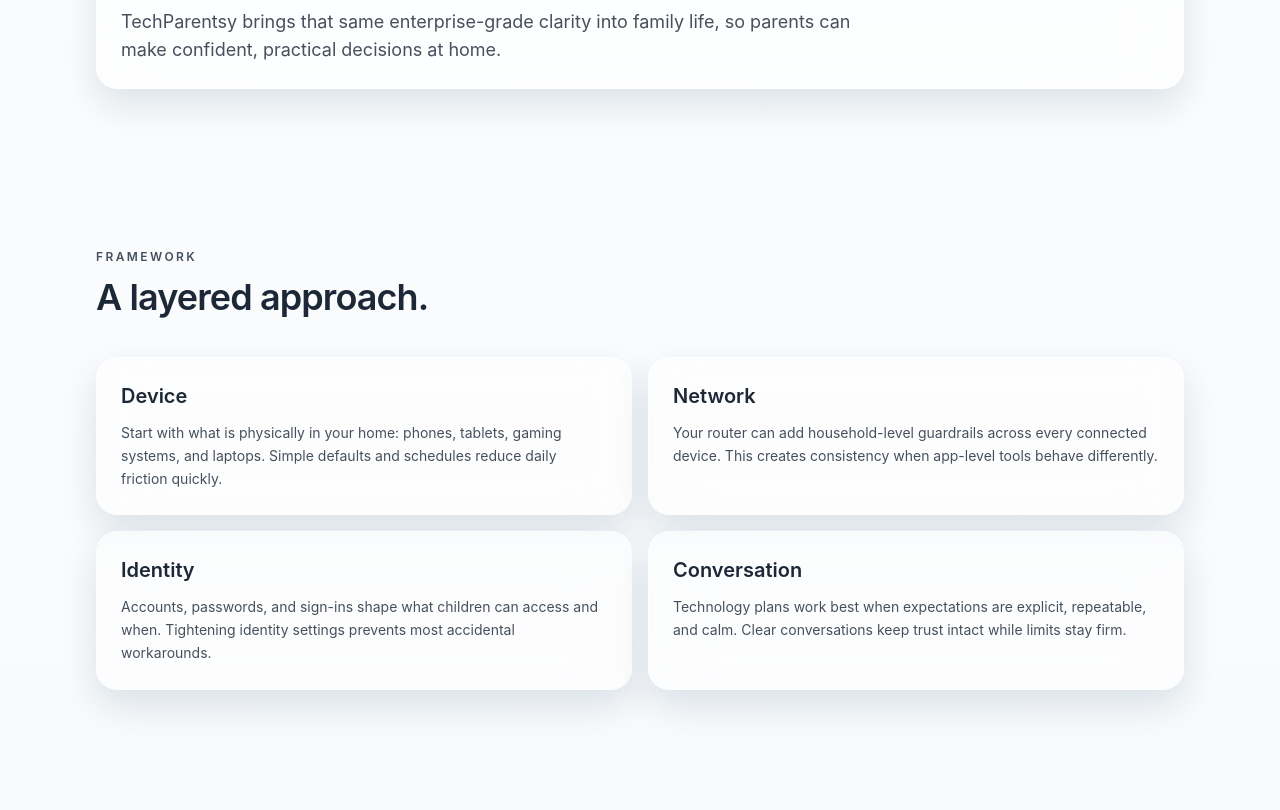
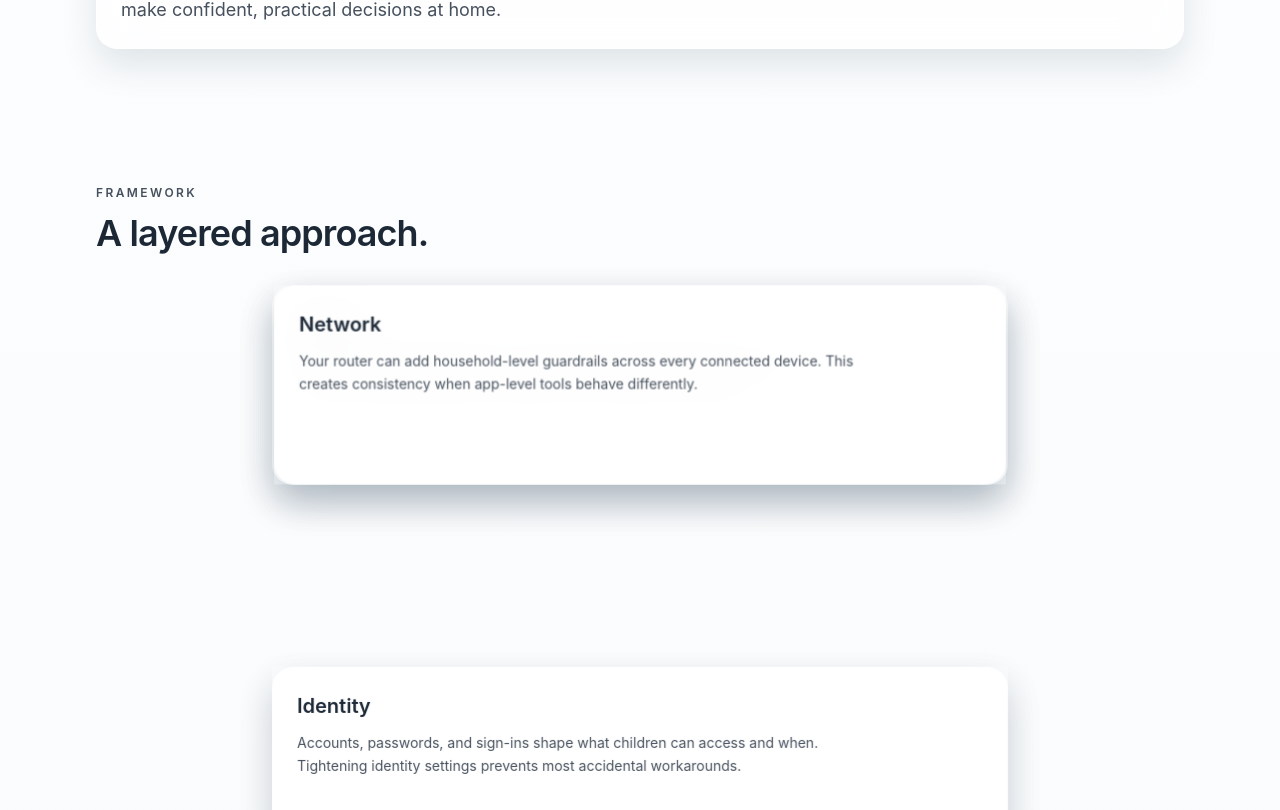
Before and after one commit to TechParentsy/techparentsy.com, a Next.js app: page / in a window 1280 px wide. Shown: the part 1390-2200 px from the top of the page. Built offline with nearby package versions, Linux system fonts and the light colour scheme.

Commit message:
Implement layered scroll stack behavior with pinned sequence

```diff
--- a/app/page.tsx
+++ b/app/page.tsx
@@ -3,6 +3,7 @@ import { Button } from '@/components/Button';
 import { Container } from '@/components/Container';
 import { EpisodeCard } from '@/components/EpisodeCard';
 import { GlassCard } from '@/components/GlassCard';
+import { LayersSection } from '@/components/LayersSection';
 import { SectionHeading } from '@/components/SectionHeading';
 import { TakeawayForm } from '@/components/TakeawayForm';
 import { ThemeToggle } from '@/components/ThemeToggle';
@@ -102,7 +103,7 @@ export default function HomePage() {
           </Container>
         </section>
 
-        <section className="pt-28 pb-12">
+        <section className="pt-20 pb-8 sm:pt-24 sm:pb-10">
           <Container>
             <GlassCard className="space-y-6">
               <SectionHeading title="Businesses get enterprise controls. Parents get afterthought tools." />
@@ -120,7 +121,7 @@ export default function HomePage() {
           </Container>
         </section>
 
-        <section id="about" className="pt-28 pb-12">
+        <section id="about" className="pt-20 pb-8 sm:pt-24 sm:pb-10">
           <Container>
             <GlassCard>
               <SectionHeading title="Hi, I'm Jake." className="mb-4" />
@@ -138,21 +139,9 @@ export default function HomePage() {
           </Container>
         </section>
 
-        <section className="pt-28 pb-12">
-          <Container>
-            <SectionHeading eyebrow="Framework" title="A layered approach." className="mb-10" />
-            <div className="grid gap-4 sm:grid-cols-2">
-              {layerCards.map((layer) => (
-                <GlassCard key={layer.title} className="h-full">
-                  <h3 className="tp-h3">{layer.title}</h3>
-                  <p className="tp-small mt-3 max-w-prose">{layer.description}</p>
-                </GlassCard>
-              ))}
-            </div>
-          </Container>
-        </section>
+        <LayersSection cards={layerCards} />
 
-        <section id="podcast" className="pt-28 pb-12">
+        <section id="podcast" className="pt-20 pb-8 sm:pt-24 sm:pb-10">
           <Container>
             <SectionHeading eyebrow="Podcast" title="Start here" className="mb-10" />
             <div className="grid gap-4 md:grid-cols-2">
@@ -168,7 +157,7 @@ export default function HomePage() {
           </Container>
         </section>
 
-        <section className="pt-28 pb-12">
+        <section className="pt-20 pb-8 sm:pt-24 sm:pb-10">
           <Container>
             <GlassCard>
               <SectionHeading title="If you do nothing else this week...">
@@ -181,7 +170,7 @@ export default function HomePage() {
           </Container>
         </section>
 
-        <section id="takeaway" className="pt-28 pb-12">
+        <section id="takeaway" className="pt-20 pb-8 sm:pt-24 sm:pb-10">
           <Container>
             <GlassCard>
               <SectionHeading title="Get this week's practical step" className="mb-6">
--- a/components/GlassCard.tsx
+++ b/components/GlassCard.tsx
@@ -1,13 +1,15 @@
-import type { ReactNode } from 'react';
+import type { CSSProperties, ReactNode } from 'react';
 
 type GlassCardProps = {
   children: ReactNode;
   className?: string;
+  style?: CSSProperties;
 };
 
-export function GlassCard({ children, className = '' }: GlassCardProps) {
+export function GlassCard({ children, className = '', style }: GlassCardProps) {
   return (
     <div
+      style={style}
       className={`rounded-glass border border-white/55 bg-white/60 p-6 shadow-glass backdrop-blur-xl transition-transform duration-200 md:hover:-translate-y-0.5 dark:border-white/10 dark:bg-slate-900/45 ${className}`}
     >
       {children}
--- /dev/null
+++ b/components/LayersSection.tsx
@@ -0,0 +1,173 @@
+'use client';
+
+import { CSSProperties, useEffect, useMemo, useRef, useState } from 'react';
+
+import { Container } from '@/components/Container';
+import { GlassCard } from '@/components/GlassCard';
+import { SectionHeading } from '@/components/SectionHeading';
+import { useScrollSectionProgress } from '@/hooks/useScrollSectionProgress';
+
+type LayerCard = {
+  title: string;
+  description: string;
+};
+
+type LayersSectionProps = {
+  cards: LayerCard[];
+};
+
+function clamp(value: number, min: number, max: number): number {
+  return Math.min(max, Math.max(min, value));
+}
+
+function smoothstep(t: number): number {
+  return t * t * (3 - 2 * t);
+}
+
+export function LayersSection({ cards }: LayersSectionProps) {
+  const sectionRef = useRef<HTMLElement>(null);
+  const listRef = useRef<HTMLDivElement>(null);
+  const cardRefs = useRef<Array<HTMLDivElement | null>>([]);
+  const jumpedRef = useRef(false);
+  const lastProgressRef = useRef(0);
+  const jumpTimeoutRef = useRef<number | null>(null);
+
+  const progress = useScrollSectionProgress(listRef);
+  const [reducedMotion, setReducedMotion] = useState(false);
+  const [offsets, setOffsets] = useState<number[]>([]);
+
+  useEffect(() => {
+    const media = window.matchMedia('(prefers-reduced-motion: reduce)');
+    const setFromMedia = () => setReducedMotion(media.matches);
+    setFromMedia();
+
+    if (typeof media.addEventListener === 'function') {
+      media.addEventListener('change', setFromMedia);
+      return () => media.removeEventListener('change', setFromMedia);
+    }
+
+    media.addListener(setFromMedia);
+    return () => media.removeListener(setFromMedia);
+  }, []);
+
+  useEffect(() => {
+    const measure = () => {
+      const nodes = cardRefs.current;
+      if (!nodes.length || !nodes[0]) return;
+
+      const firstTop = nodes[0].offsetTop;
+      const nextOffsets = nodes.map((node) => {
+        if (!node) return 0;
+        return node.offsetTop - firstTop;
+      });
+      setOffsets(nextOffsets);
+    };
+
+    const raf = requestAnimationFrame(measure);
+    window.addEventListener('resize', measure);
+
+    return () => {
+      cancelAnimationFrame(raf);
+      window.removeEventListener('resize', measure);
+    };
+  }, [cards.length]);
+
+  useEffect(() => {
+    if (reducedMotion) return;
+
+    const previous = lastProgressRef.current;
+    const crossedDownward = progress < previous;
+    const crossedThreshold = previous < 0.78 && progress >= 0.78;
+    lastProgressRef.current = progress;
+
+    // Trigger only once, only when crossing threshold while scrolling down.
+    if (jumpedRef.current || crossedDownward || !crossedThreshold) return;
+
+    const current = sectionRef.current;
+    const nextSection = current?.nextElementSibling as HTMLElement | null;
+    if (!nextSection) return;
+
+    jumpedRef.current = true;
+    jumpTimeoutRef.current = window.setTimeout(() => {
+      nextSection.scrollIntoView({ behavior: 'smooth', block: 'start' });
+      jumpTimeoutRef.current = null;
+    }, 360);
+  }, [progress, reducedMotion]);
+
+  useEffect(() => {
+    return () => {
+      if (jumpTimeoutRef.current !== null) {
+        window.clearTimeout(jumpTimeoutRef.current);
+      }
+    };
+  }, []);
+
+  const cardStyles = useMemo(() => {
+    if (reducedMotion) {
+      return cards.map(() => ({} as CSSProperties));
+    }
+
+    // Explicit stagger windows tuned for readable, sequential stacking.
+    const timing = [
+      { start: 0, duration: 0 }, // card 1 stays base
+      { start: 0.2, duration: 0.22 }, // card 2
+      { start: 0.45, duration: 0.22 }, // card 3
+      { start: 0.62, duration: 0.12 }, // card 4
+    ];
+
+    return cards.map((_, index) => {
+      if (index === 0) {
+        return {
+          zIndex: 1,
+          transition: 'transform 320ms ease-out, opacity 280ms ease-out, box-shadow 320ms ease-out',
+        } as CSSProperties;
+      }
+
+      const { start, duration } = timing[index] ?? { start: 0.72 + (index - 3) * 0.14, duration: 0.14 };
+      const end = start + duration;
+      const rawT = clamp((progress - start) / (end - start), 0, 1);
+      const cardT = smoothstep(rawT);
+
+      const targetOffset = offsets[index] ?? index * 220;
+      const translateY = -targetOffset * cardT;
+      const scale = 1 - (cards.length - 1 - index) * 0.003 * cardT;
+      const shadowAlpha = clamp(0.1 + index * 0.024 * cardT, 0.08, 0.2);
+
+      return {
+        transform: `translateY(${translateY.toFixed(1)}px) scale(${scale.toFixed(4)})`,
+        zIndex: index + 1,
+        boxShadow: `0 18px 36px rgba(15, 23, 42, ${shadowAlpha.toFixed(3)})`,
+        transition: 'transform 320ms ease-out, box-shadow 320ms ease-out',
+      } as CSSProperties;
+    });
+  }, [cards, offsets, progress, reducedMotion]);
+
+  return (
+    <section ref={sectionRef} className="pt-20 pb-8 sm:pt-24 sm:pb-10" aria-label="Layered framework">
+      <Container>
+        <div ref={listRef} className={reducedMotion ? 'relative' : 'relative min-h-[300vh]'}>
+          <div className={reducedMotion ? '' : 'sticky top-16'}>
+            <SectionHeading eyebrow="Framework" title="A layered approach." className="mb-8" />
+            <div className="mx-auto flex w-full max-w-[46rem] flex-col gap-4">
+              {cards.map((layer, index) => (
+                <div
+                  key={layer.title}
+                  ref={(node) => {
+                    cardRefs.current[index] = node;
+                  }}
+                  className="relative will-change-transform"
+                  style={cardStyles[index]}
+                >
+                  <GlassCard className="min-h-[200px] bg-white/90 dark:bg-slate-900/86">
+                    <h3 className="tp-h3">{layer.title}</h3>
+                    <p className="tp-small mt-3 max-w-prose">{layer.description}</p>
+                  </GlassCard>
+                </div>
+              ))}
+            </div>
+          </div>
+        </div>
+      </Container>
+    </section>
+  );
+}
--- /dev/null
+++ b/hooks/useScrollSectionProgress.ts
@@ -0,0 +1,79 @@
+'use client';
+
+import { RefObject, useEffect, useState } from 'react';
+
+function clamp01(value: number): number {
+  if (value < 0) return 0;
+  if (value > 1) return 1;
+  return value;
+}
+
+export function useScrollSectionProgress(sectionRef: RefObject<HTMLElement | null>): number {
+  const [progress, setProgress] = useState(0);
+
+  useEffect(() => {
+    const section = sectionRef.current;
+    if (!section) return;
+
+    const media = window.matchMedia('(prefers-reduced-motion: reduce)');
+    const reducedMotion = media.matches;
+    if (reducedMotion) {
+      setProgress(0);
+      return;
+    }
+
+    let frame = 0;
+    let inView = false;
+
+    const updateProgress = () => {
+      const rect = section.getBoundingClientRect();
+      const viewportHeight = window.innerHeight || 1;
+
+      // Progress starts as section enters viewport and reaches 1 when it fully passes.
+      const next = clamp01((viewportHeight - rect.top) / (viewportHeight + rect.height));
+
+      setProgress((prev) => (Math.abs(prev - next) > 0.001 ? next : prev));
+    };
+
+    const scheduleUpdate = () => {
+      if (frame !== 0) return;
+      frame = window.requestAnimationFrame(() => {
+        frame = 0;
+        if (inView) {
+          updateProgress();
+        }
+      });
+    };
+
+    const observer = new IntersectionObserver(
+      (entries) => {
+        const entry = entries[0];
+        inView = entry.isIntersecting;
+
+        if (inView) {
+          updateProgress();
+        } else {
+          setProgress(0);
+        }
+      },
+      {
+        threshold: [0, 0.1, 0.25, 0.4, 0.6, 0.8, 1],
+      }
+    );
+
+    observer.observe(section);
+    window.addEventListener('scroll', scheduleUpdate, { passive: true });
+    window.addEventListener('resize', scheduleUpdate);
+
+    return () => {
+      observer.disconnect();
+      window.removeEventListener('scroll', scheduleUpdate);
+      window.removeEventListener('resize', scheduleUpdate);
+      if (frame !== 0) {
+        window.cancelAnimationFrame(frame);
+      }
+    };
+  }, [sectionRef]);
+
+  return progress;
+}
```
